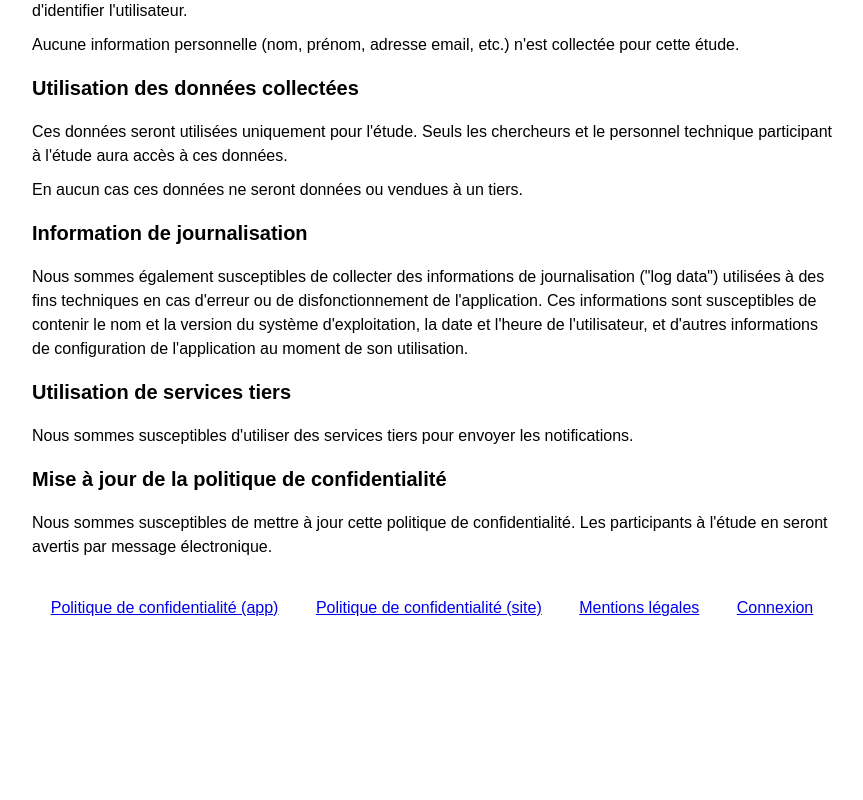
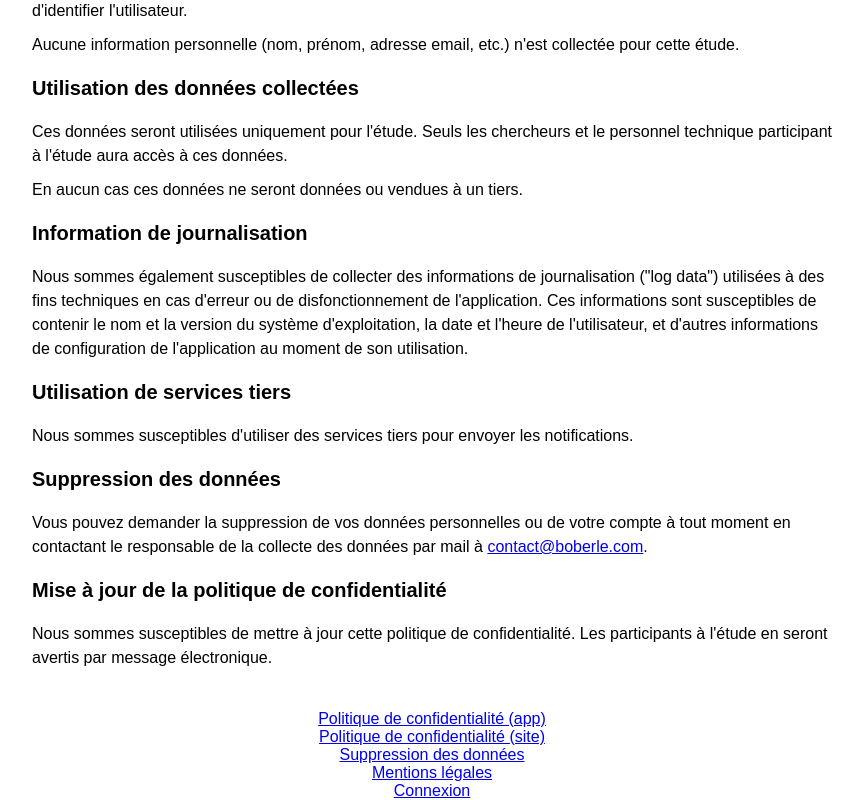
Before and after one commit to boberle/lta-ng-admin, a React (Vite) app: page /privacy-policy-app in a window 1280 px wide. Shown: the part 795-1595 px from the top of the page, without its empty margins (208-1071 px from the left). Before the commit the page ends 1412 px from the top, so only its background shows below. Built offline with nearby package versions, Linux system fonts and the light colour scheme; no server answers.

Commit message:
landing: add information about data and account deletion

```diff
--- /dev/null
+++ b/src/components/landing/AccountDeletion.tsx
@@ -0,0 +1,15 @@
+const AccountDeletion = () => {
+  return (
+    <>
+      <h2>Suppression de données</h2>
+      <p>
+        Vous pouvez demander la suppression de vos données personnelles ou de
+        votre compte à tout moment en contactant le responsable de la collecte
+        des données par mail à{" "}
+        <a href="mailto:contact@boberle.com">contact@boberle.com</a>.
+      </p>
+    </>
+  );
+};
+
+export default AccountDeletion;
--- a/src/components/landing/Landing.module.css
+++ b/src/components/landing/Landing.module.css
@@ -42,7 +42,8 @@
 
 .footer {
     display: flex;
-    flex-direction: row;
+    flex-direction: column;
+    align-items: center;
     margin-top: 40px;
     justify-content: space-around;
     flex-wrap: wrap;
--- a/src/components/landing/Landing.tsx
+++ b/src/components/landing/Landing.tsx
@@ -26,6 +26,7 @@ const Footer = () => {
     <div className={styles.footer}>
       <Link to="privacy-policy-app/">Politique de confidentialité (app)</Link>
       <Link to="privacy-policy-site/">Politique de confidentialité (site)</Link>
+      <Link to="account-deletion/">Suppression des données</Link>
       <Link to="legal/">Mentions légales</Link>
       <Link to="/console/">Connexion</Link>
     </div>
--- a/src/components/landing/PrivacyPolicyApp.tsx
+++ b/src/components/landing/PrivacyPolicyApp.tsx
@@ -66,6 +66,13 @@ const PrivacyPolicyApp = () => {
         Nous sommes susceptibles d'utiliser des services tiers pour envoyer les
         notifications.
       </p>
+      <h2>Suppression des données</h2>
+      <p>
+        Vous pouvez demander la suppression de vos données personnelles ou de
+        votre compte à tout moment en contactant le responsable de la collecte
+        des données par mail à{" "}
+        <a href="mailto:contact@boberle.com">contact@boberle.com</a>.
+      </p>
       <h2>Mise à jour de la politique de confidentialité</h2>
       <p>
         Nous sommes susceptibles de mettre à jour cette politique de
--- a/src/components/routes/MainRoutes.tsx
+++ b/src/components/routes/MainRoutes.tsx
@@ -8,6 +8,7 @@ import PrivacyPolicyApp from "../landing/PrivacyPolicyApp.tsx";
 import LegalNotice from "../landing/LegalNotice.tsx";
 import PrivacyPolicySite from "../landing/PrivacyPolicySite.tsx";
 import Assigment from "../../panelist/components/assignment/Assigment.tsx";
+import AccountDeletion from "../landing/AccountDeletion.tsx";
 
 const MainRoutes = () => {
   const navigate = useNavigate();
@@ -18,6 +19,7 @@ const MainRoutes = () => {
         <Route index element={<Presentation />} />
         <Route path="privacy-policy-app/" element={<PrivacyPolicyApp />} />
         <Route path="privacy-policy-site/" element={<PrivacyPolicySite />} />
+        <Route path="account-deletion/" element={<AccountDeletion />} />
         <Route path="legal/" element={<LegalNotice />} />
       </Route>
       <Route
```
